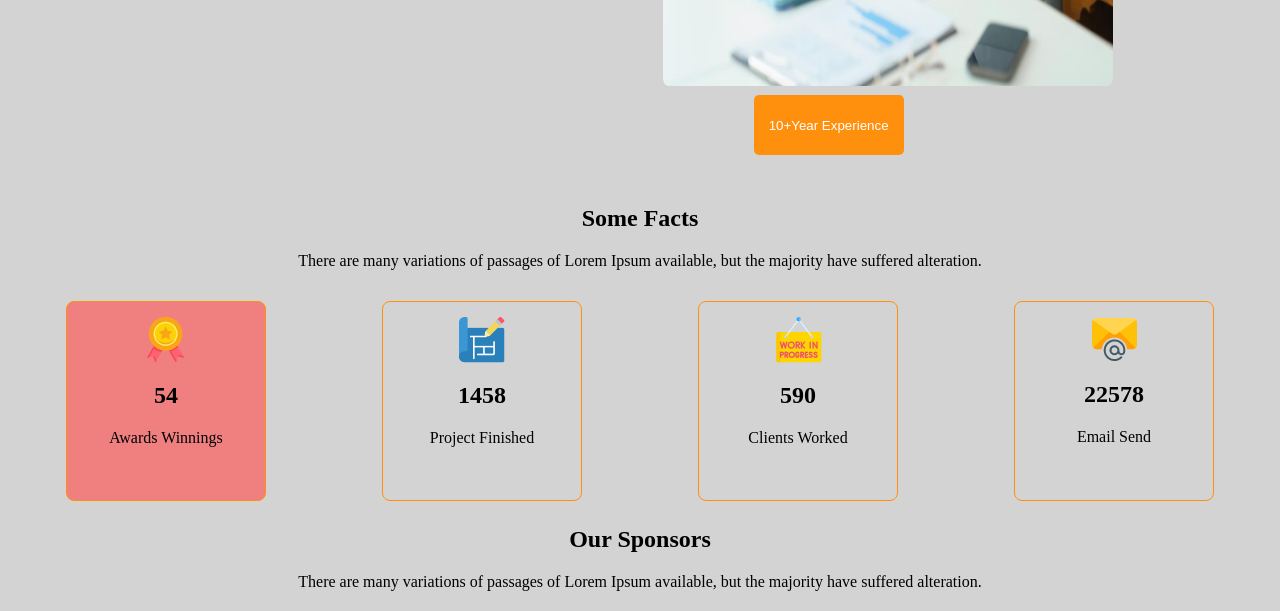
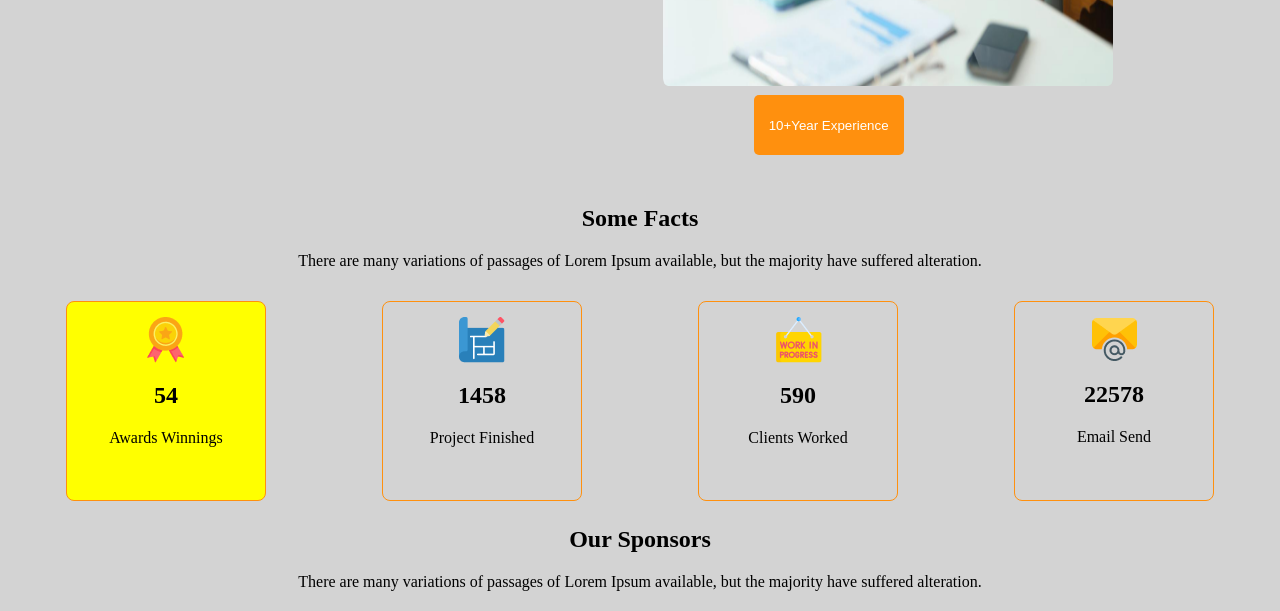
Before and after one commit to Assraful/assignment_2, a plain HTML site: page index.html in a window 1280 px wide. In both pictures the pointer is over the element 166 px from the left and 2865 px from the top of the page. Shown: the part 2465-3076 px from the top of the page. Drawn offline with Linux system fonts and the light colour scheme.

Commit message:
first commit

```diff
--- a/style.css
+++ b/style.css
@@ -155,7 +155,7 @@ button {
 }
 
 .item:hover {
-    background-color: lightcoral;
+    background-color:yellow;
 }
 
 .item img {
```
